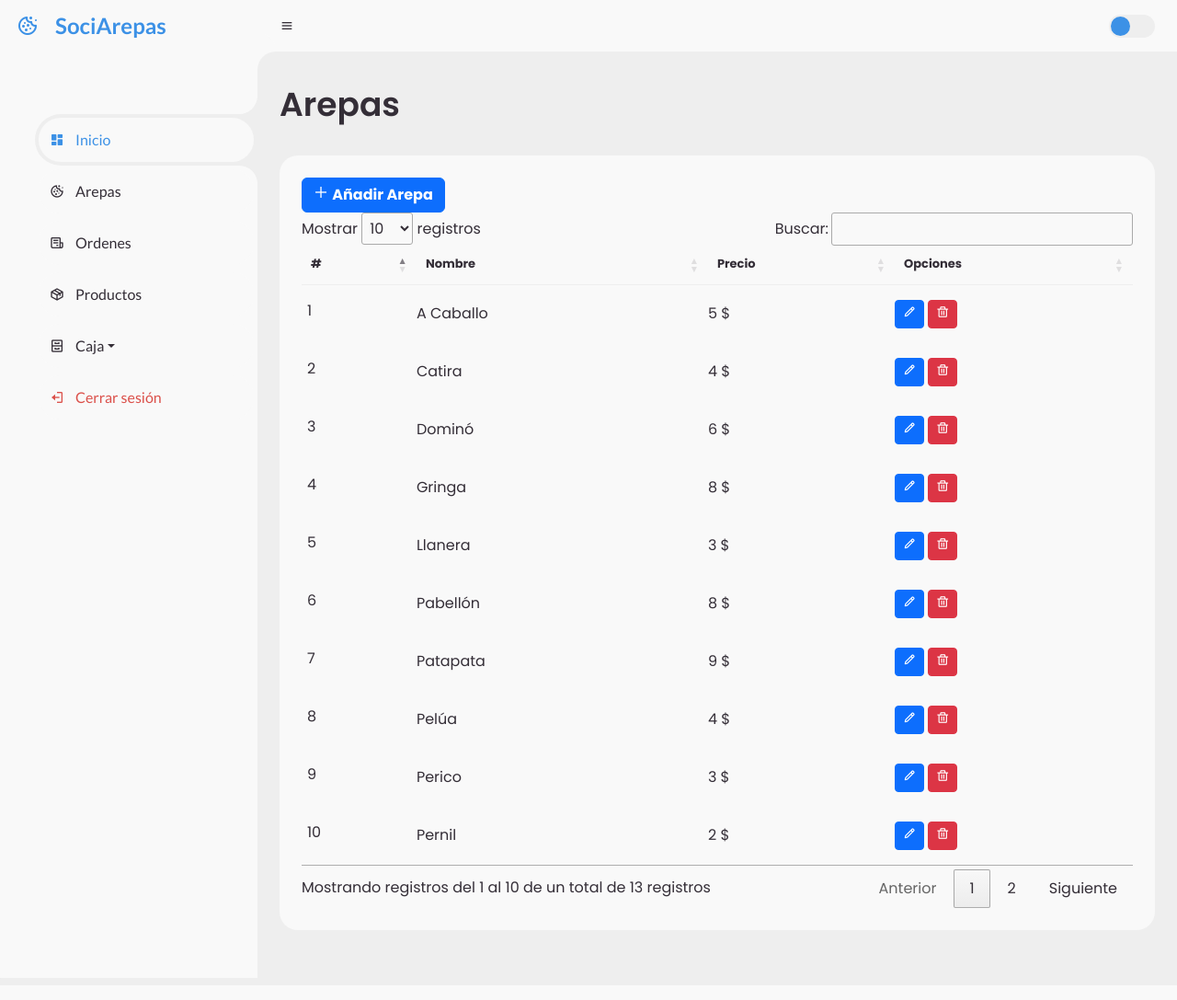
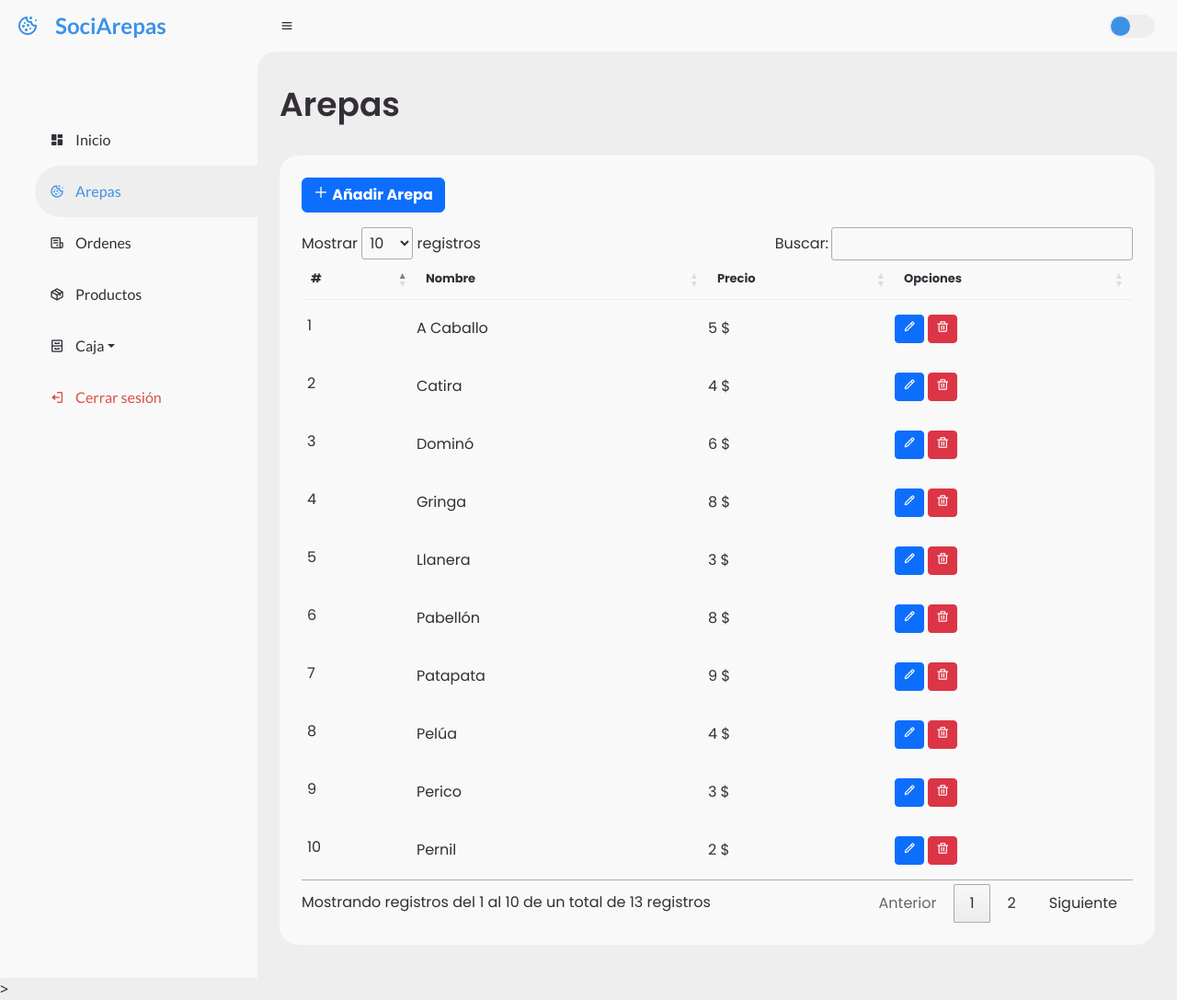
Before and after one commit to daniela-a-rangel-r/sociarepas, a Django app: page /food_type/ in a window 1280 px wide. Shown: the whole page at 92% size. Before the commit the page ends 1064 px from the top, so only its background shows below. Run offline with Django 5.2, Linux system fonts and the light colour scheme; data comes from the database, SQL or seed files in the repository; some libraries are stand-ins or nearby versions; some web fonts are replaced.

Commit message:
Estetica del slide bar y ademas contador de productos en carrito VP

```diff
--- a/sociarepas/food_filling/templates/food_filling.html
+++ b/sociarepas/food_filling/templates/food_filling.html
@@ -11,7 +11,7 @@
 
 <div class="table-data">
     <div class="order">
-        <button class="btn btn-md btn-primary" data-bs-toggle="modal" data-bs-target="#register-food_filling-modal">
+        <button class="btn btn-md btn-primary mb-3" data-bs-toggle="modal" data-bs-target="#register-food_filling-modal">
             <i class="bx bx-plus"></i> <strong>Añadir Relleno</strong>
         </button>
         <table id="datatable-food_filling">
--- a/sociarepas/food_type/templates/food_type.html
+++ b/sociarepas/food_type/templates/food_type.html
@@ -11,7 +11,7 @@
 
 <div class="table-data">
     <div class="order">
-        <button class="btn btn-md btn-primary" data-bs-toggle="modal" data-bs-target="#register-food_type-modal">
+        <button class="btn btn-md btn-primary mb-3" data-bs-toggle="modal" data-bs-target="#register-food_type-modal">
             <i class="bx bx-plus"></i> <strong>Añadir Arepa</strong>
         </button>
         <table id="datatable-food_type">
--- a/sociarepas/static/assets/css/style.css
+++ b/sociarepas/static/assets/css/style.css
@@ -102,30 +102,32 @@
 	padding: 4px;
 }
 #sidebar .side-menu li.active {
-	background: var(--grey);
-	position: relative;
+    background: var(--grey);
+    position: relative;
+    border-radius: 48px 0 0 48px; /* Solo redondea el lado izquierdo */
+    overflow: visible; /* Permite que el pseudo-elemento sobresalga */
 }
-#sidebar .side-menu li.active::before {
-	content: '';
-	position: absolute;
-	width: 40px;
-	height: 40px;
-	border-radius: 50%;
-	top: -40px;
-	right: 0;
-	box-shadow: 20px 20px 0 var(--grey);
-	z-index: -1;
+
+/* Esquina derecha redondeada hacia afuera */
+#sidebar .side-menu li.active::after {
+    content: '';
+    position: absolute;
+    top: 0;
+    right: -24px; /* Ajusta según el radio */
+    width: 48px;
+    height: 100%;
+    background: var(--grey);
+    border-top-right-radius: 48px;
+    border-bottom-right-radius: 48px;
+    z-index: 1;
 }
+#sidebar .side-menu li.active::before,
 #sidebar .side-menu li.active::after {
-	content: '';
-	position: absolute;
-	width: 40px;
-	height: 40px;
-	border-radius: 50%;
-	bottom: -40px;
-	right: 0;
-	box-shadow: 20px -20px 0 var(--grey);
-	z-index: -1;
+    box-shadow: none; /* Quita los efectos circulares */
+}
+#sidebar .side-menu.top li.active a {
+    color: var(--blue); /* Letra azul */
+    background: transparent; /* Sin fondo blanco en el enlace */
 }
 #sidebar .side-menu li a {
 	width: 100%;
```
Also changed, not shown: sociarepas/order/templates/order.html (+48 -12 lines), sociarepas/static/assets/js/script.js (+38 -15 lines).
